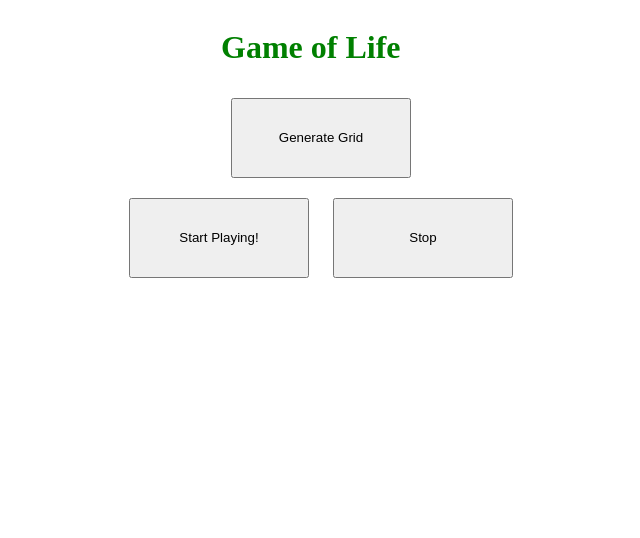
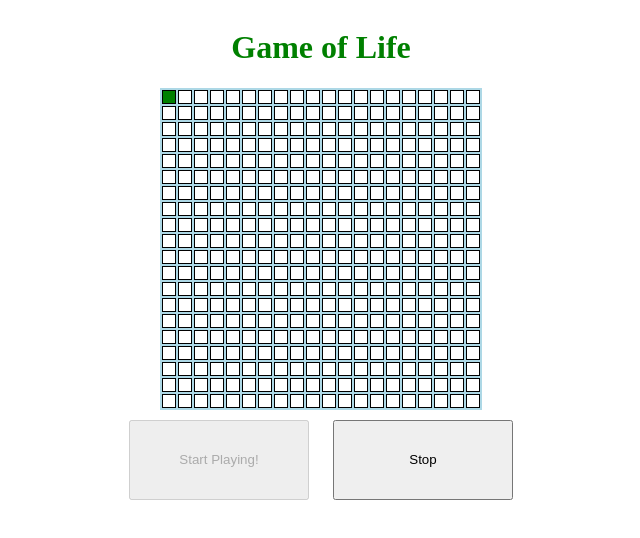
Before and after one commit to AlbertMosella/202204-W2CHWE-albert-mosella, a website: page index.html in a window 1280 px wide. Both pictures are taken after a click on the button "Start Playing!". Shown: the whole page, without its empty margins (319-959 px from the left). Drawn offline with nearby package versions, Linux system fonts and the light colour scheme; files that its build step writes are made by us from their sources.

Commit message:
Added initial frontend interaction

```diff
--- a/index.html
+++ b/index.html
@@ -6,14 +6,12 @@
     <meta name="viewport" content="width=device-width, initial-scale=1.0" />
     <link rel="stylesheet" href="/css/styles.css" />
     <link rel="icon" href="/imagenes/icons8-game-67.png" />
-    <script src="/index.js"></script>
     <title>Game of Life</title>
   </head>
   <body>
     <div class="body-container">
       <header>
         <h1>Game of Life</h1>
-        <button id="start-btn" onclick="generateGrid()">Generate Grid</button>
       </header>
       <main>
         <div id="grid-container"></div>
@@ -21,5 +19,6 @@
         <button id="end-game">Stop</button>
       </main>
     </div>
+    <script src="/index.js"></script>
   </body>
 </html>
--- a/index.js
+++ b/index.js
@@ -7,17 +7,15 @@ const generateGrid = () => {
   for (let i = 0; i < gridRows; i++) {
     const rows = document.createElement("tr");
     for (let j = 0; j < gridcells; j++) {
-      const cells = document.createElement("td");
-      cells.setAttribute("id", `${i}-${j}`);
-      cells.setAttribute("class", "dead");
-      rows.appendChild(cells);
+      const cell = document.createElement("td");
+      cell.setAttribute("id", `${i}-${j}`);
+      cell.setAttribute("class", "cell dead");
+      rows.appendChild(cell);
     }
     grid.appendChild(rows);
   }
   gridContainer.appendChild(grid);
 };
-
-generateGrid();
 
 const gridArray = [];
 const gridArrayNextFrame = [];
@@ -114,6 +112,7 @@ const resetGrid = () => {
 };
 
 const mainGame = () => {
+  document.querySelector("#start-game").disabled = true;
   for (let i = 0; i < 10; i++) {
     setTimeout(() => {
       prepareNextGridFrame();
@@ -123,4 +122,32 @@ const mainGame = () => {
   }
 };
 
-mainGame();
+const changeCellColor = (cellId, alive) => {
+  const cellCondition = document.getElementById(cellId);
+  if (alive) {
+    cellCondition.setAttribute("class", "cell alive");
+  }
+  if (!alive) {
+    cellCondition.setAttribute("class", "cell dead");
+  }
+};
+
+const cellOnClick = (cellId) => {
+  const splitId = cellId.split("-");
+  const x = splitId[0];
+  const y = splitId[1];
+  gridArray[x][y] = !gridArray[x][y];
+  changeCellColor(cellId, gridArray[x][y]);
+};
+
+const activateButtons = () => {
+  const startButton = document.getElementById("start-game");
+  startButton.addEventListener("click", mainGame);
+  /* const stopButton = document.getElementById("end-game");
+  stopButton.addEventListener(); */
+  const cells = document.querySelector("td");
+  cells.addEventListener("click", cellOnClick(cells.id));
+};
+
+generateGrid();
+activateButtons();
--- a/sass/styles.scss
+++ b/sass/styles.scss
@@ -9,18 +9,23 @@ h1 {
   justify-content: center;
 }
 
+#grid-container {
+  display: flex;
+  justify-content: center;
+}
+
 table {
   background-color: lightblue;
 }
 
-.dead {
+.cell.dead {
   height: 10px;
   width: 10px;
   border: 1px solid black;
   background-color: white;
 }
 
-.alive {
+.cell.alive {
   height: 10px;
   width: 10px;
   border: 1px solid black;
```
